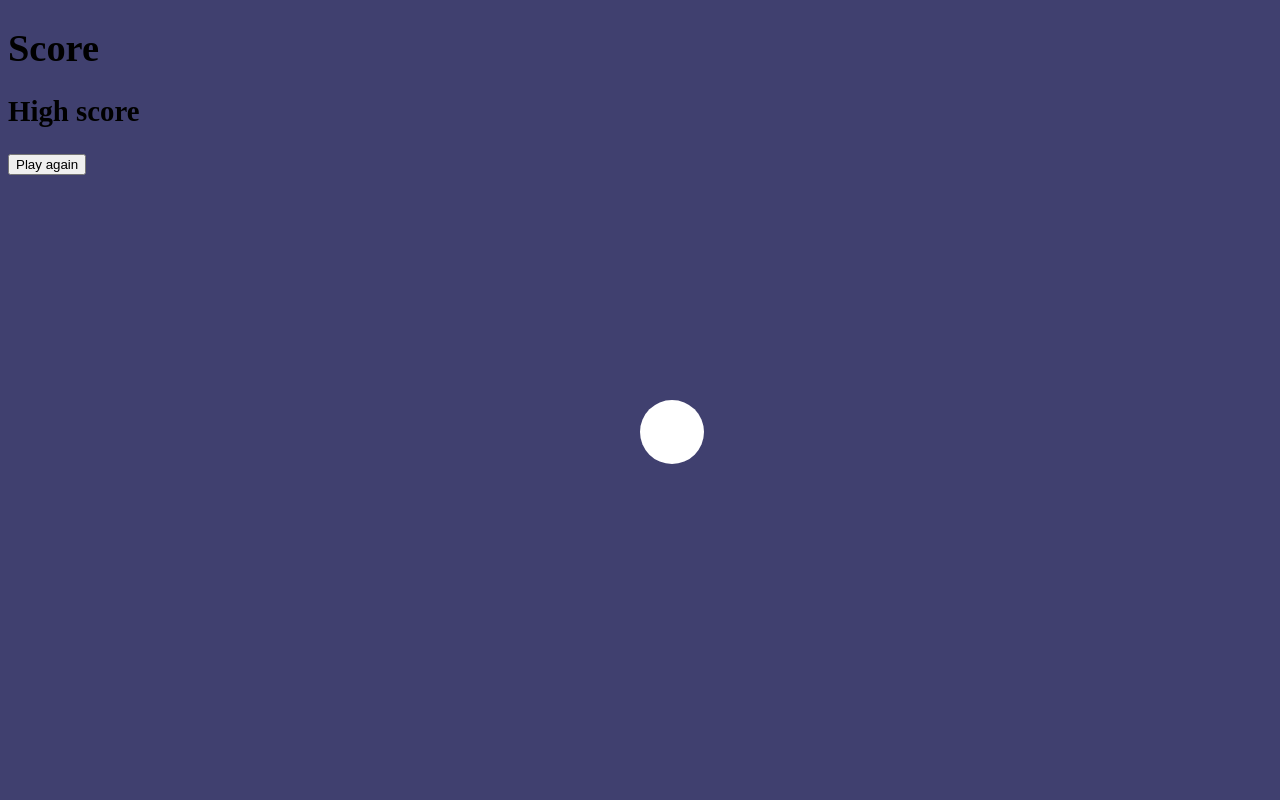
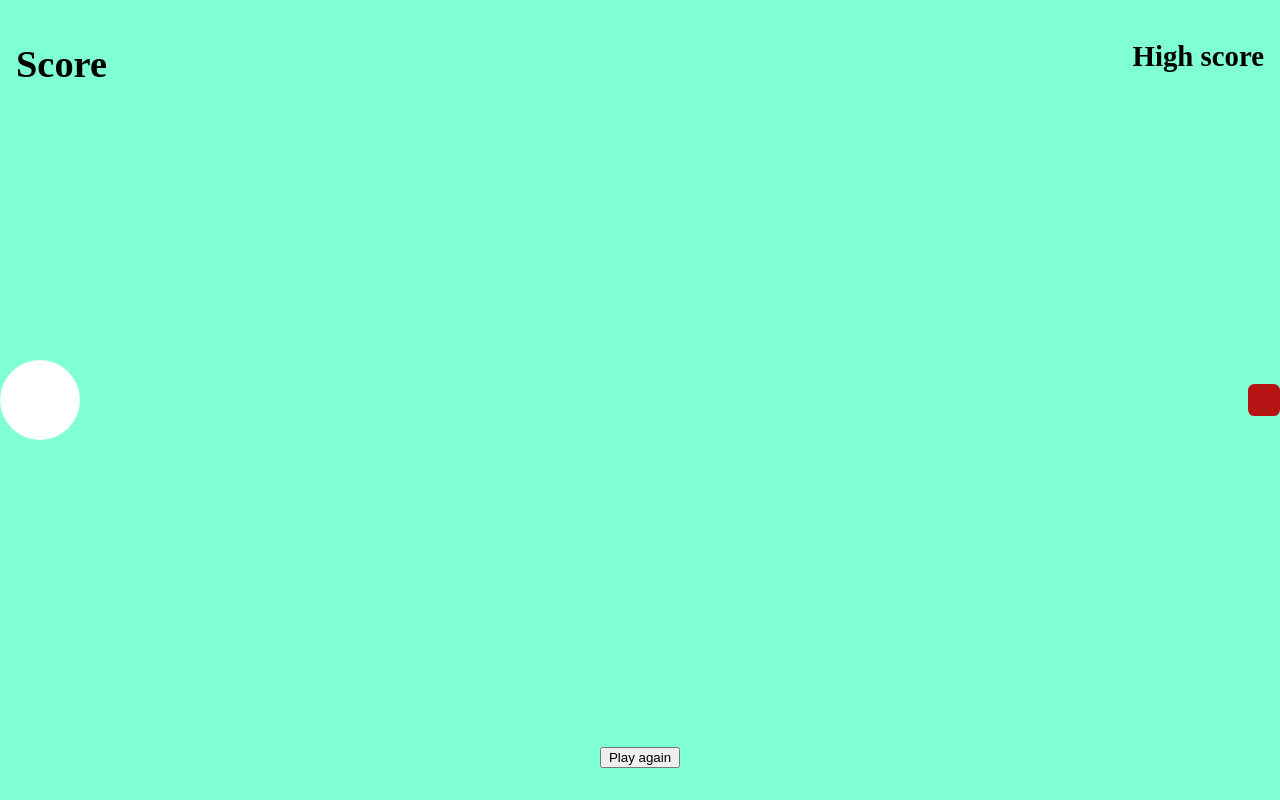
Before and after one commit to Mohamed-Janahi/dinosaurGame, a plain HTML site: page game.html in a window 1280 px wide. Drawn offline with Linux system fonts and the light colour scheme.

Commit message:
fixed my css layout

```diff
--- a/game.html
+++ b/game.html
@@ -6,13 +6,17 @@
     <link rel="stylesheet" href="./style.css" />
     <title>Trex game</title>
   </head>
+
   <body class="gamePage">
-    <h1 class="score">Score</h1>
-    <h2 class="hScore">High score</h2>
+    <div class="scoreBar">
+      <h1 class="score">Score</h1>
+      <h2 class="hScore">High score</h2>
+    </div>
+    <section class="gameArea">
+      <span class="ball"></span>
+      <span class="obstacle"></span>
+    </section>
+
     <button class="repeat">Play again</button>
-
-    <section class="level">
-      <span class="ball"></span>
-    </section>
   </body>
 </html>
--- a/style.css
+++ b/style.css
@@ -2,19 +2,56 @@ body {
   background-color: antiquewhite;
   font-size: larger;
 }
-body.gamePage {
-  background-color: rgb(64, 64, 111);
+
+.gamePage {
+  background-color: aquamarine;
+  position: relative;
+  height: 100vh;
+  margin: 0;
+  padding: 0;
+}
+
+.scoreBar {
+  position: fixed;
+  top: 1rem;
+  left: 1rem;
+  right: 1rem;
+  display: flex;
+  justify-content: space-between;
+}
+
+.gameArea {
+  height: 100vh;
+  width: 100%;
+
+  display: flex;
+  justify-content: space-between;
+  align-items: center;
 }
 
 .ball {
-  display: block;
-  position: absolute;
-  top: 50%;
-  left: 50%;
-  height: 4rem;
-  width: 4rem;
+  display: inline-block;
+  height: 5rem;
+  width: 5rem;
   border-radius: 50%;
   background-color: #fff;
-  animation: 7s linear infinite backAndForth;
   cursor: pointer;
 }
+
+.obstacle {
+  display: inline-block;
+  height: 2rem;
+  width: 2rem;
+  border-radius: 20%;
+  background-color: #b61414;
+  animation: 7s linear infinite backAndForth;
+}
+
+.repeat {
+  position: fixed;
+  bottom: 2rem;
+  left: 0;
+  right: 0;
+  margin: auto;
+  width: 80px;
+}
```
